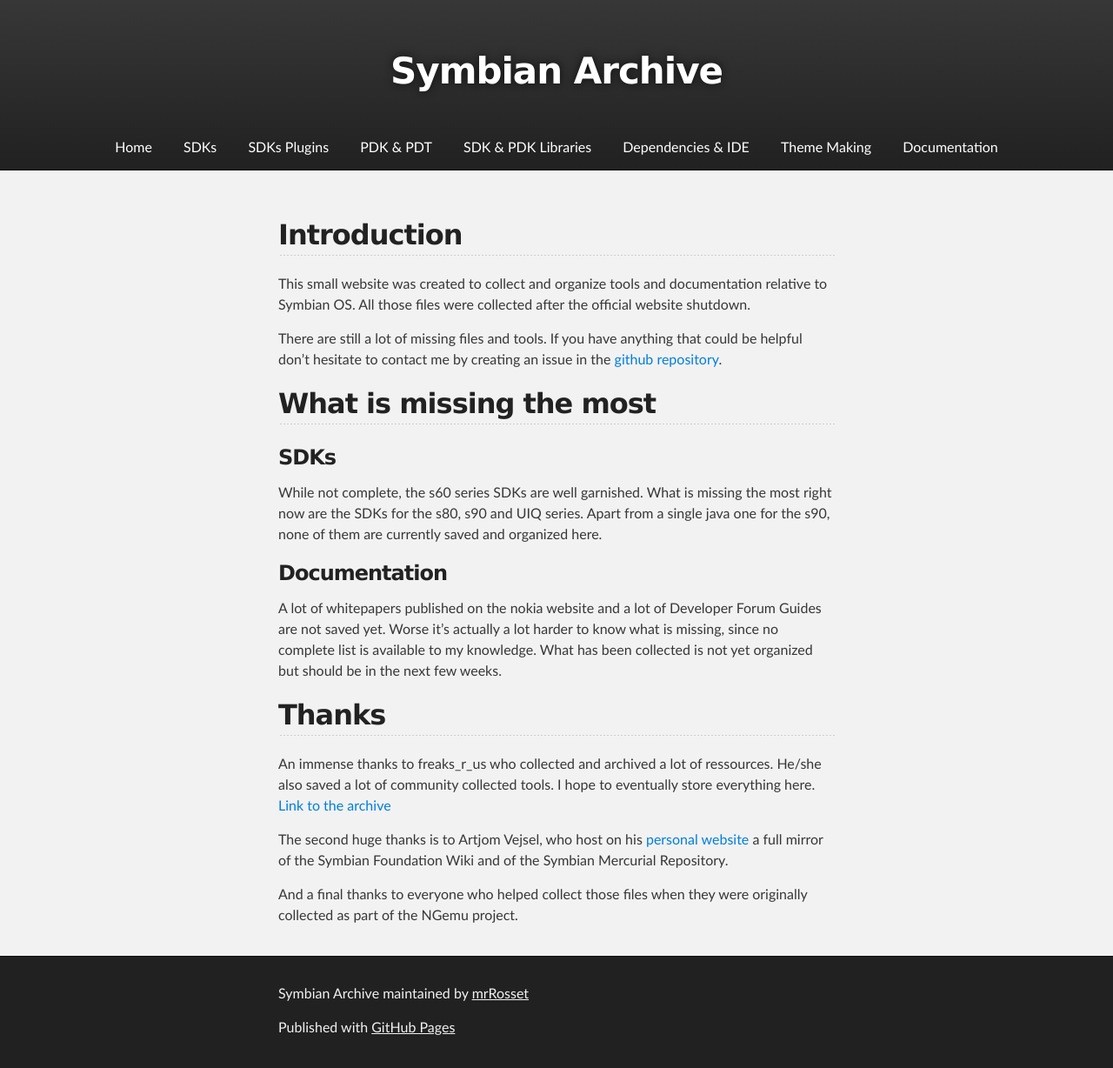
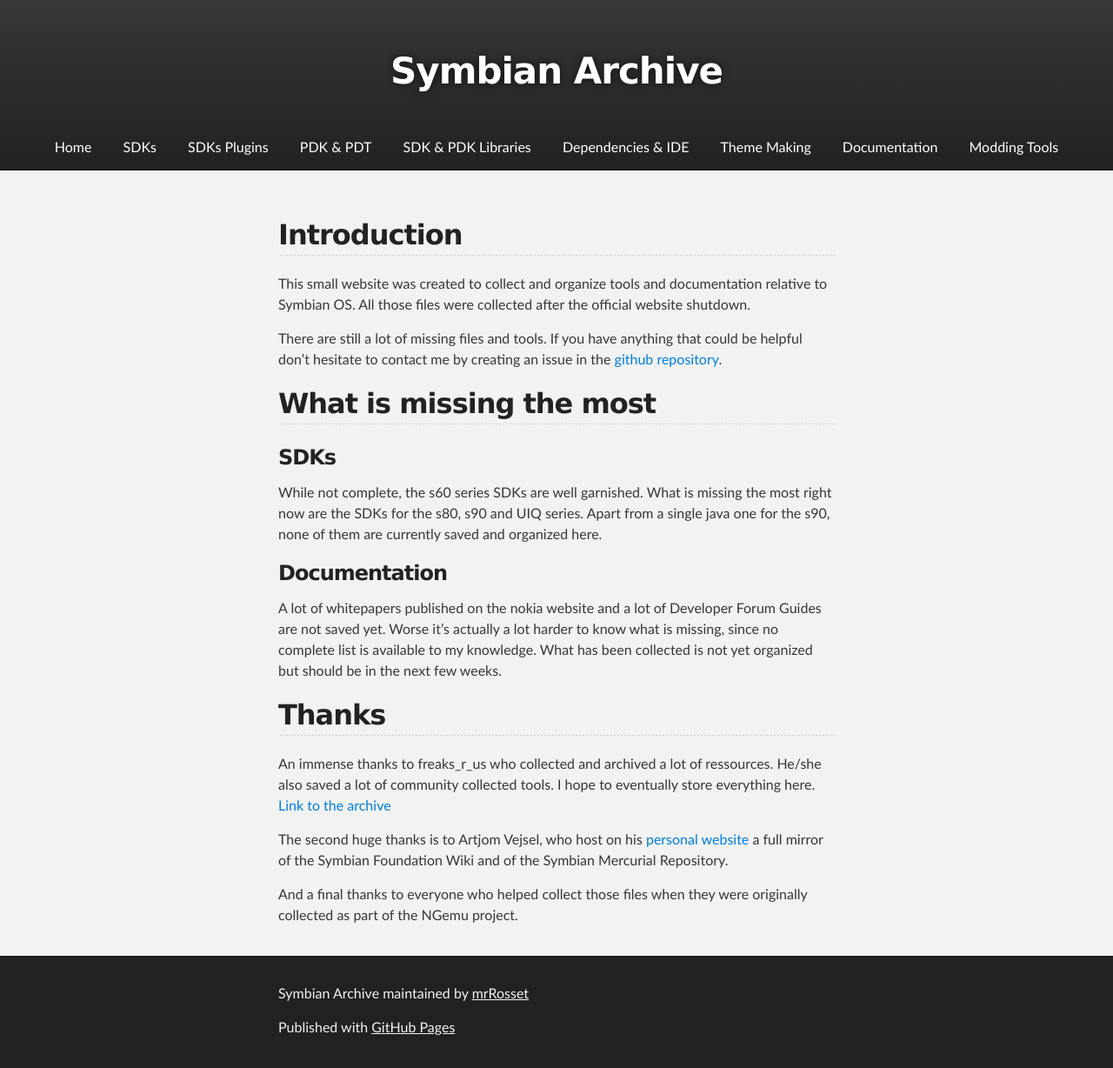
Before and after one commit to mrRosset/Symbian-Archive, a Jekyll site: the page built from index.md, in a window 1280 px wide. Shown: the whole page at 87% size. Built offline with Jekyll 4.4.1, drawn with Linux system fonts in a browser that asks for light colours; our own code applies the rules of GitHub Pages for plain Markdown files; the repository's description, which GitHub fills in, is left out.

Commit message:
add Modding tools to navigation bar

```diff
--- a/_layouts/default.html
+++ b/_layouts/default.html
@@ -39,6 +39,7 @@
 			<li><a href="Dep&IDE.html">Dependencies &amp; IDE</a></li>
 			<li><a href="Themes.html">Theme Making</a></li>
 			<li><a href="Documentation.html">Documentation</a></li>
+			<li><a href="Tools.html">Modding Tools</a></li>
 		  </ul>
         </header>
     </div>
```
